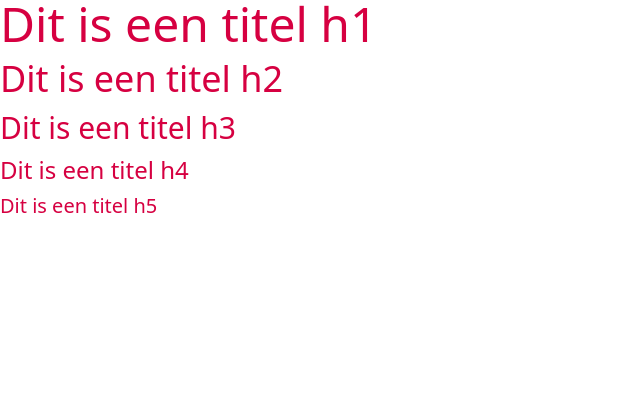
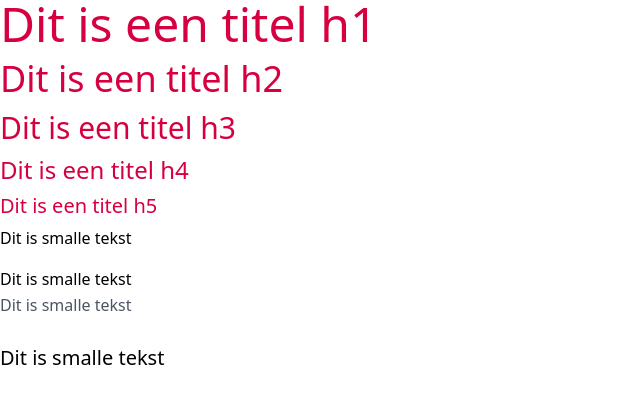
Before and after one commit to MikeZone121/MarketHub, a React (Vite) app: page / in a window 1280 px wide. Shown: the top 404 px of the page, without its empty margins (0-640 px from the left). Built offline with nearby package versions, Linux system fonts and the light colour scheme.

Commit message:
feat: text component created

```diff
--- a/src/App.tsx
+++ b/src/App.tsx
@@ -1,3 +1,4 @@
+import Text from "./components/Text";
 import Title from "./components/Title";
 import "./styles/global.css";
 
@@ -9,6 +10,11 @@ function App() {
       <Title size="h3" text="Dit is een titel h3" />
       <Title size="h4" text="Dit is een titel h4" />
       <Title size="h5" text="Dit is een titel h5" />
+
+      <Text variant="small" text="Dit is smalle tekst" />
+      <Text variant="normal" text="Dit is smalle tekst" />
+      <Text variant="quote" text="Dit is smalle tekst" />
+      <Text variant="lead" text="Dit is smalle tekst" />
     </div>
   );
 }
--- /dev/null
+++ b/src/components/Text/index.tsx
@@ -0,0 +1,22 @@
+import { TextProps, TextVariantEnum } from "../Text/types";
+import { clsx } from "clsx";
+
+function Text({
+  text,
+  variant = TextVariantEnum.NORMAL,
+  classNames,
+}: TextProps) {
+  const textClassName = clsx(
+    variant === TextVariantEnum.SMALL &&
+      "tw-mb-4 tw-mt-0 tw-font-normal tw-leading-normal tw-text-black",
+    variant === TextVariantEnum.NORMAL &&
+      "tw-mb-0 tw-mt-0 tw-text-base tw-leading-relaxed tw-text-black",
+    variant === TextVariantEnum.QUOTE &&
+      "tw-mb-0 tw-mt-0 tw-text-base tw-font-light tw-leading-relaxed tw-text-gray-600",
+    variant === TextVariantEnum.LEAD &&
+      "tw-mb-4 tw-mt-6 tw-text-xl tw-font-light tw-leading-relaxed tw-text-black"
+  );
+  return <p className={clsx(textClassName, classNames)}>{text}</p>;
+}
+
+export default Text;
--- /dev/null
+++ b/src/components/Text/types.ts
@@ -0,0 +1,12 @@
+export interface TextProps {
+    text?: string;
+    variant?: string;
+    classNames?: string;
+  }
+
+export enum TextVariantEnum {
+    SMALL = 'small',
+    NORMAL = 'normal',
+    QUOTE = 'quote',
+    LEAD = 'lead',
+}
```
